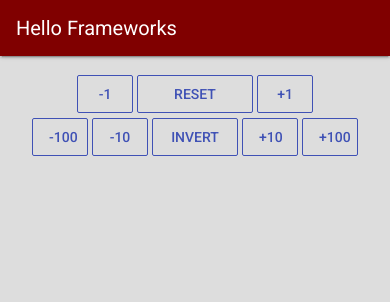
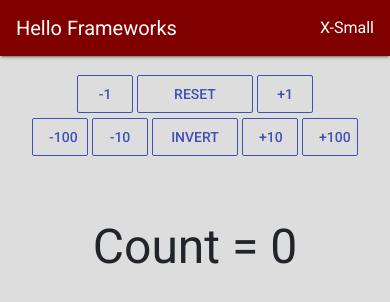
Before and after one commit to Srkline3/fall-2021-280-repo, a plain HTML site: page FollowAlongs/Hello Frameworks/public/index.html in a window 390 px wide. Drawn offline with Linux system fonts and the light colour scheme; some packages are replaced by stand-ins of ours.

Commit message:
breakpoints

```diff
--- a/FollowAlongs/Hello Frameworks/public/index.html
+++ b/FollowAlongs/Hello Frameworks/public/index.html
@@ -13,6 +13,13 @@
 <body>
   <nav class="navbar navbar-dark fixed-top">
     <a class="navbar-brand" href="#">Hello Frameworks</a>
+    <div class="d-sm-none">X-Small</div>
+    <div class="d-none d-sm-block d-md-none">Small</div>
+    <div class="d-none d-md-block d-lg-none">Medium</div>
+    <div class="d-none d-lg-block d-xl-none">Large</div>
+    <div class="d-none d-xl-block">X-Large</div>
+
+
   </nav>
   <div id="mainPage" class="container page-container">
     <div class="button-group">
@@ -44,7 +51,9 @@
           <button type="button" id="incButton" class="btn btn-outline-primary btn-block">+100</button>
         </div>
       </div>
+      <div id="counter">Count = 0</div>
     </div>
+
   </div>
   <script src="scripts/jquery.min.js"></script>
   <script src="scripts/popper.js"></script>
--- a/FollowAlongs/Hello Frameworks/public/styles/main.css
+++ b/FollowAlongs/Hello Frameworks/public/styles/main.css
@@ -15,3 +15,9 @@ body {
     padding-left: 2px;
     padding-right: 2px;
 }
+
+#counter{
+    font-size: 3em;
+    text-align: center;
+    margin-top: 50px;
+}
```
